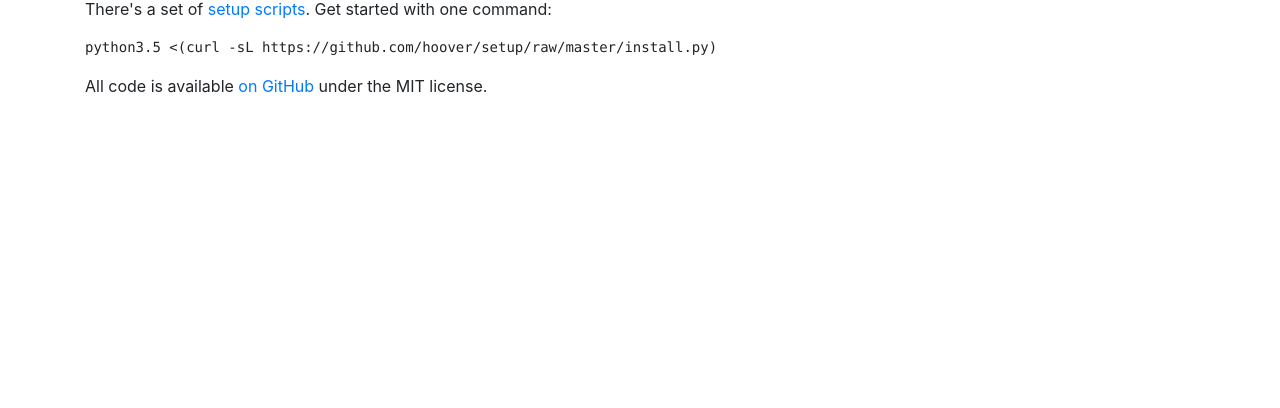
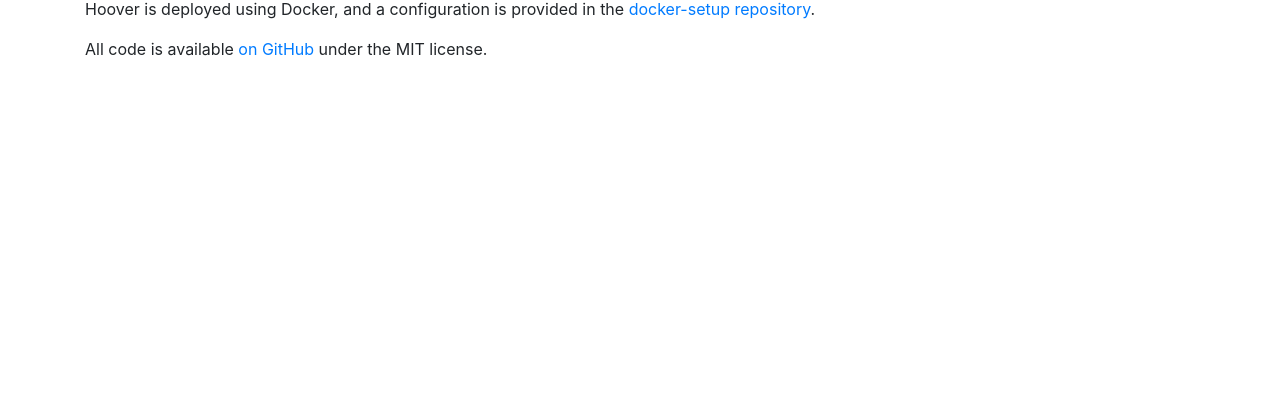
Before and after one commit to Hoove391/hoover.github.io, a plain HTML site: page index.html in a window 1280 px wide. Shown: the part 392-800 px from the top of the page. Drawn offline with nearby package versions, Linux system fonts and the light colour scheme.

Commit message:
Link to docker-setup

```diff
--- a/index.html
+++ b/index.html
@@ -39,9 +39,8 @@
   <a href="https://hoover.crji.org">hoover.crji.org</a>.</p>
 
   <h2>Installation</h2>
-  <p>There's a set of <a href="https://github.com/hoover/setup">setup scripts</a>. Get
-  started with one command:</p>
-  <pre><code>python3.5 &lt;(curl -sL https://github.com/hoover/setup/raw/master/install.py)</code></pre>
+  <p>Hoover is deployed using Docker, and a configuration is provided in the <a
+  href="https://github.com/hoover/docker-setup">docker-setup repository</a>.
 
   <p>All code is available <a href="https://github.com/hoover">on GitHub</a>
   under the MIT license.</p>
```
